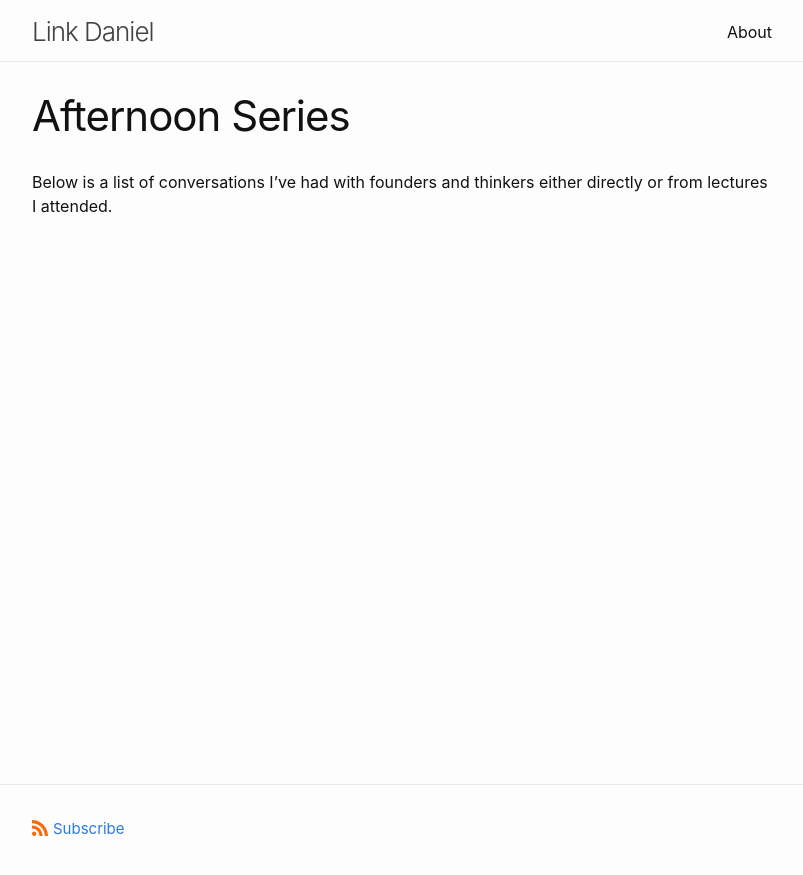
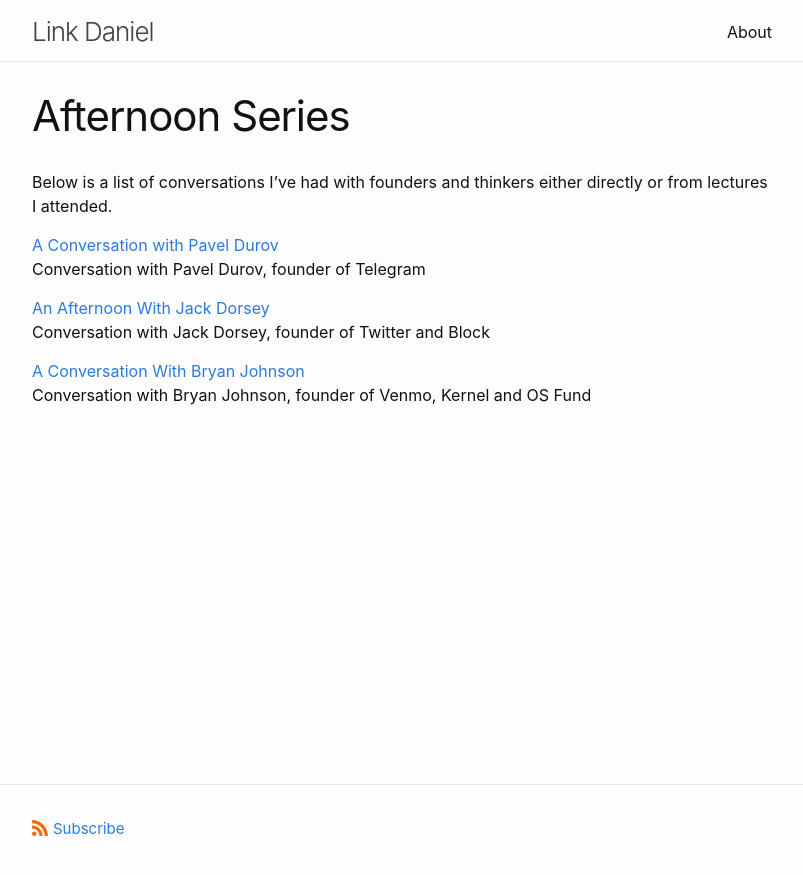
Before and after one commit to link-daniel/link.github.io, a Jekyll site: the page built from afternoon.md, in a window 1280 px wide. Shown: the top 875 px of the page, without its empty margins (238-1041 px from the left). Built offline with Jekyll 4.4.1, drawn with Linux system fonts in a browser that asks for light colours.

Commit message:
Update afternoon.md

```diff
--- a/afternoon.md
+++ b/afternoon.md
@@ -5,3 +5,15 @@ categories:
 ---
 
 Below is a list of conversations I've had with founders and thinkers either directly or from lectures I attended.
+
+[A Conversation with Pavel Durov](https://link.com.de/durov)
+<br>
+Conversation with Pavel Durov, founder of Telegram
+
+[An Afternoon With Jack Dorsey](https://link.com.de/jackdorsey)
+<br>
+Conversation with Jack Dorsey, founder of Twitter and Block
+
+[A Conversation With Bryan Johnson](https://link.com.de/bryanjohnson)
+<br>
+Conversation with Bryan Johnson, founder of Venmo, Kernel and OS Fund
```
